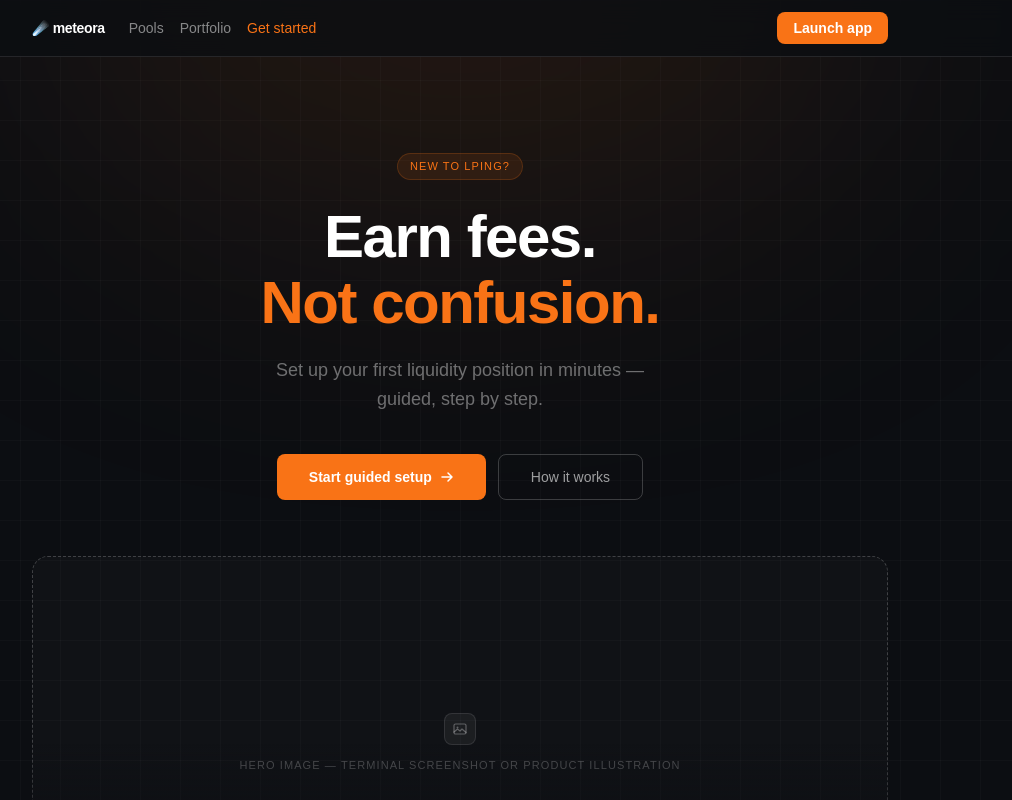
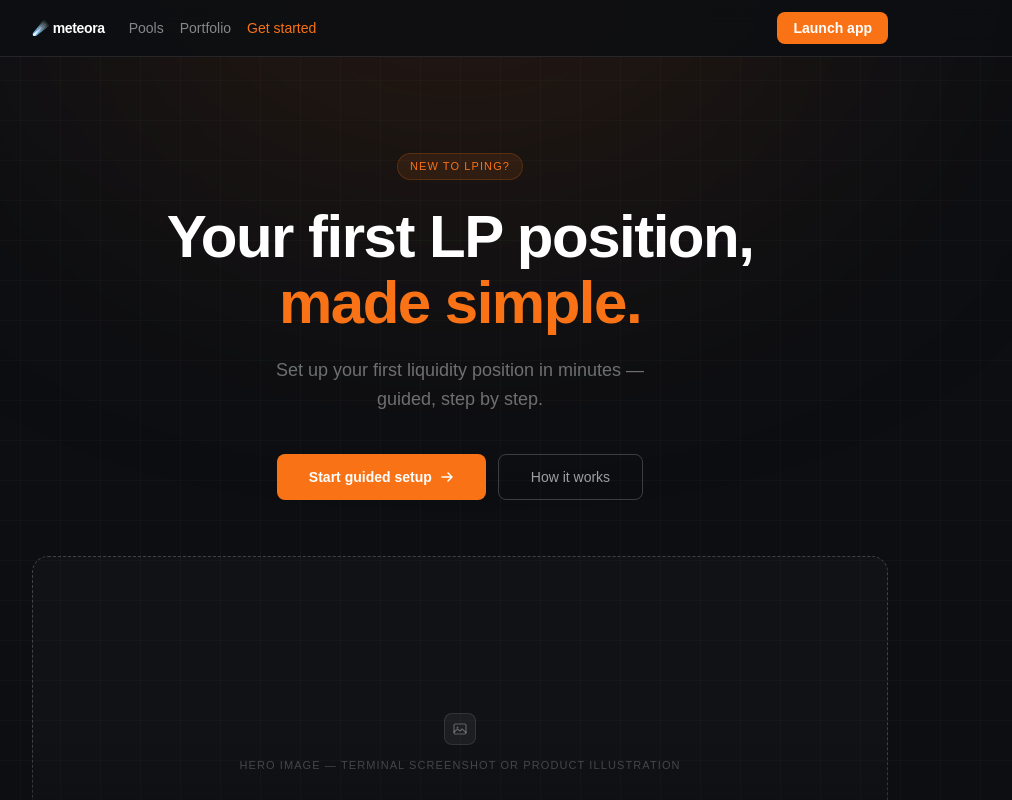
Before and after one commit to zaikshev88/meteora-starter, a Next.js app: page / in a window 1280 px wide. Shown: the top 800 px of the page, without its empty margins (180-1192 px from the left). Built offline with nearby package versions, Linux system fonts and the light colour scheme.

Commit message:
Revert to original tagline

```diff
--- a/app/page.tsx
+++ b/app/page.tsx
@@ -82,8 +82,8 @@ export default function StarterPage() {
             New to LPing?
           </span>
           <h1 className="text-4xl sm:text-6xl font-bold text-white leading-[1.1] tracking-tight mb-5">
-            Earn fees.<br />
-            <span className="text-[#F97316]">Not confusion.</span>
+            Your first LP position,<br />
+            <span className="text-[#F97316]">made simple.</span>
           </h1>
           <p className="text-lg text-white/40 max-w-sm mx-auto mb-10 leading-relaxed">
             Set up your first liquidity position in minutes — guided, step by step.
```
